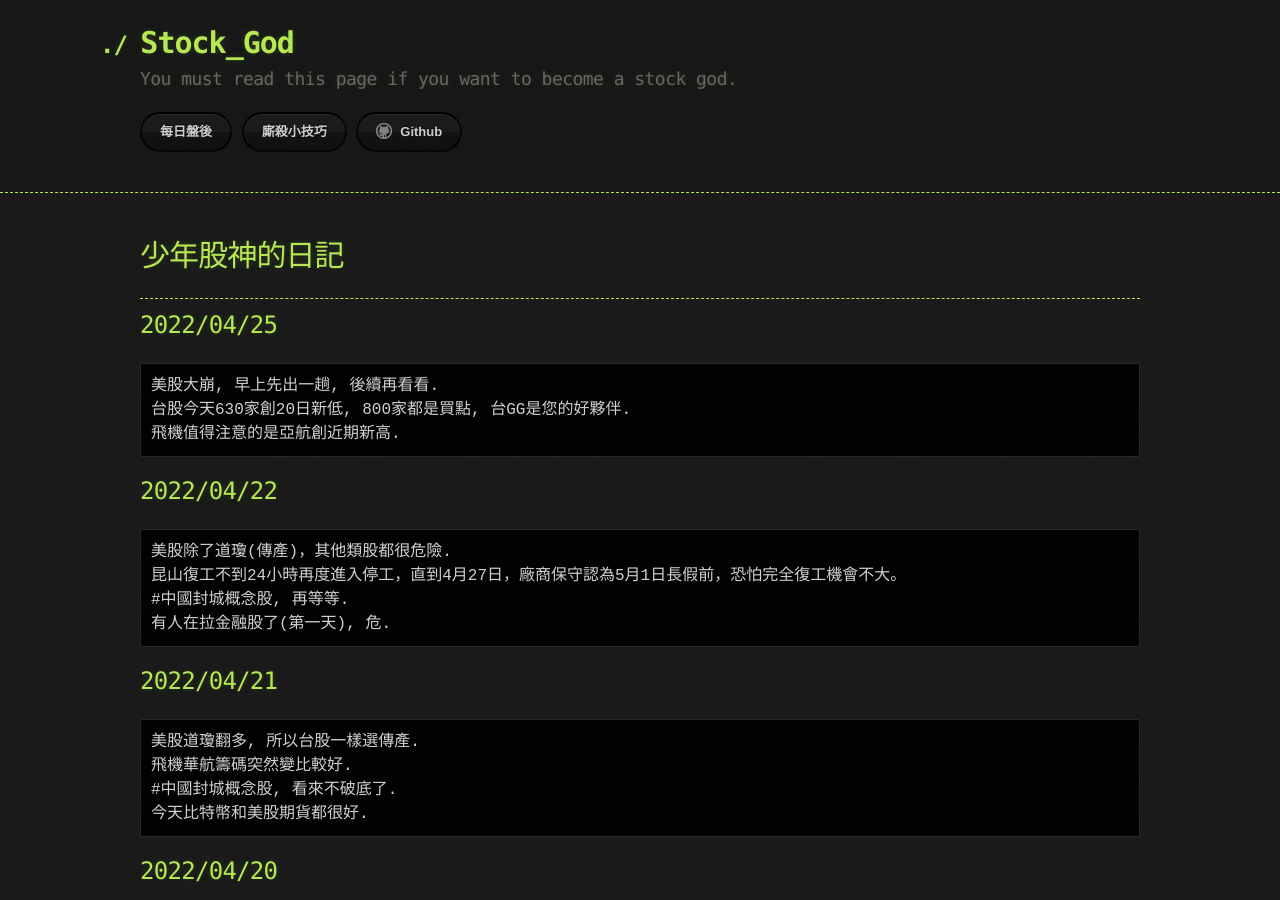
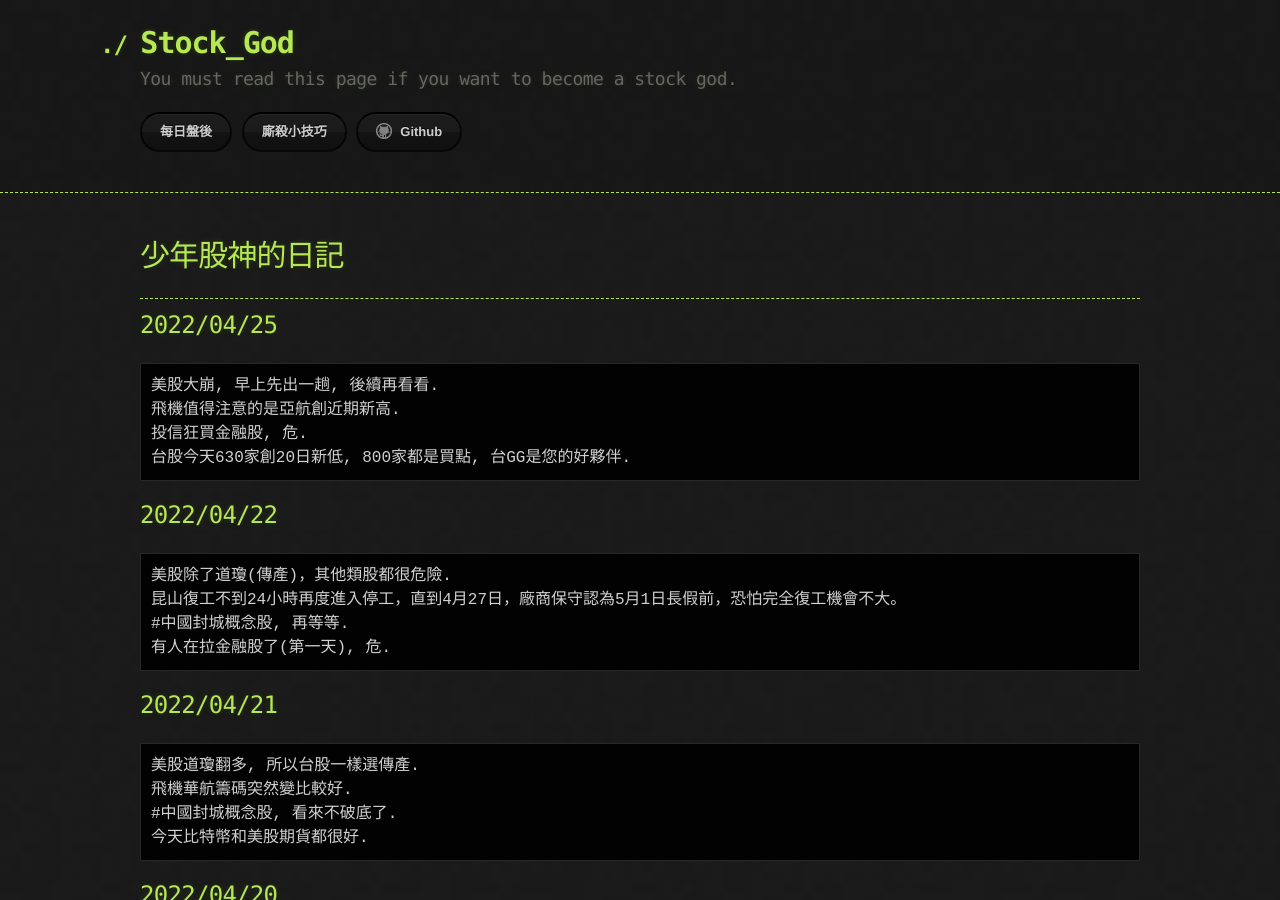
Before and after one commit to lepg5487/Stock_God, a Jekyll site: the page built from index.md, in a window 1280 px wide and 900 px high. Built offline with Jekyll 4.4.1, drawn with Linux system fonts in a browser that asks for light colours; our own code applies the rules of GitHub Pages for plain Markdown files.

Commit message:
Update index.md

````diff
--- a/index.md
+++ b/index.md
@@ -9,8 +9,9 @@ layout: testlayouts
 ## 2022/04/25
 ```
 美股大崩, 早上先出一趟, 後續再看看.
+飛機值得注意的是亞航創近期新高.
+投信狂買金融股, 危.
 台股今天630家創20日新低, 800家都是買點, 台GG是您的好夥伴.
-飛機值得注意的是亞航創近期新高.
 ```
 
 ## 2022/04/22
````
